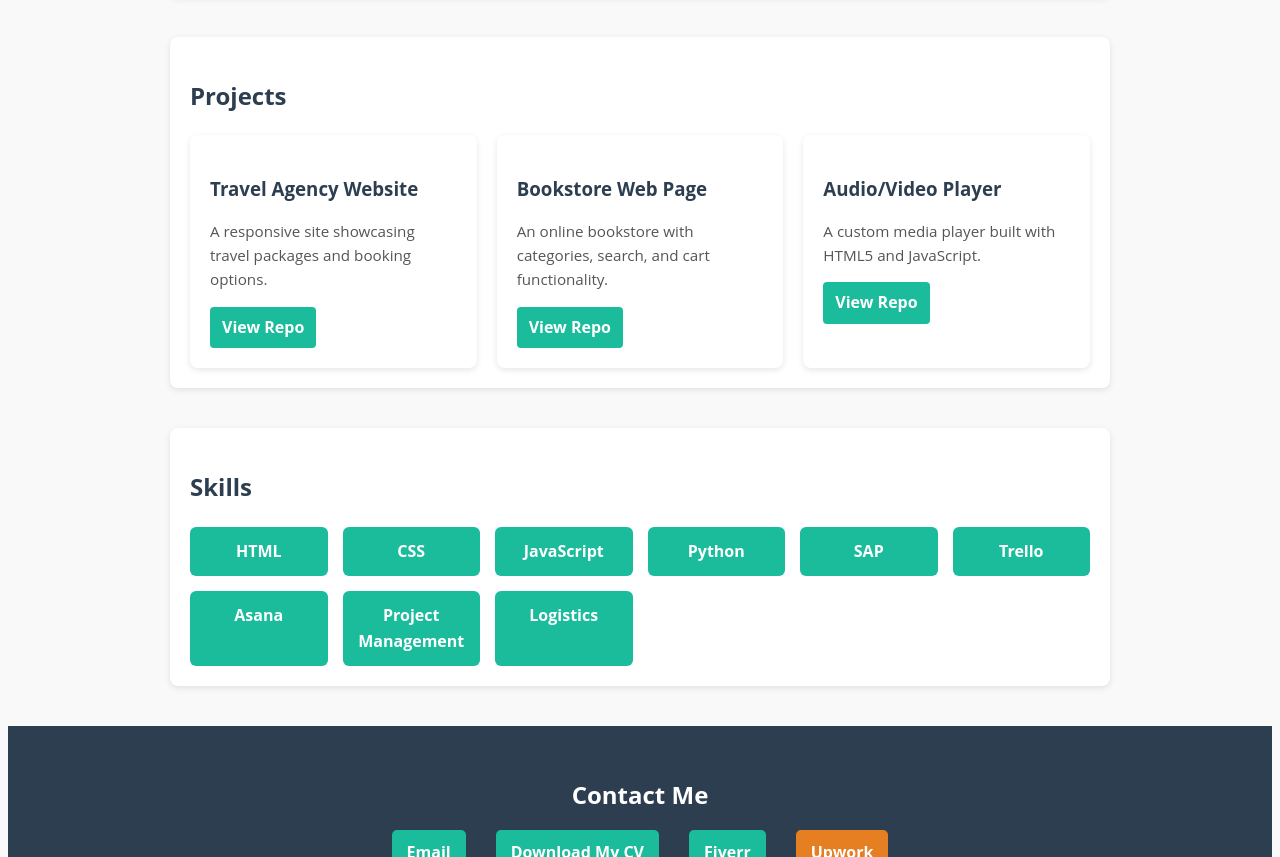
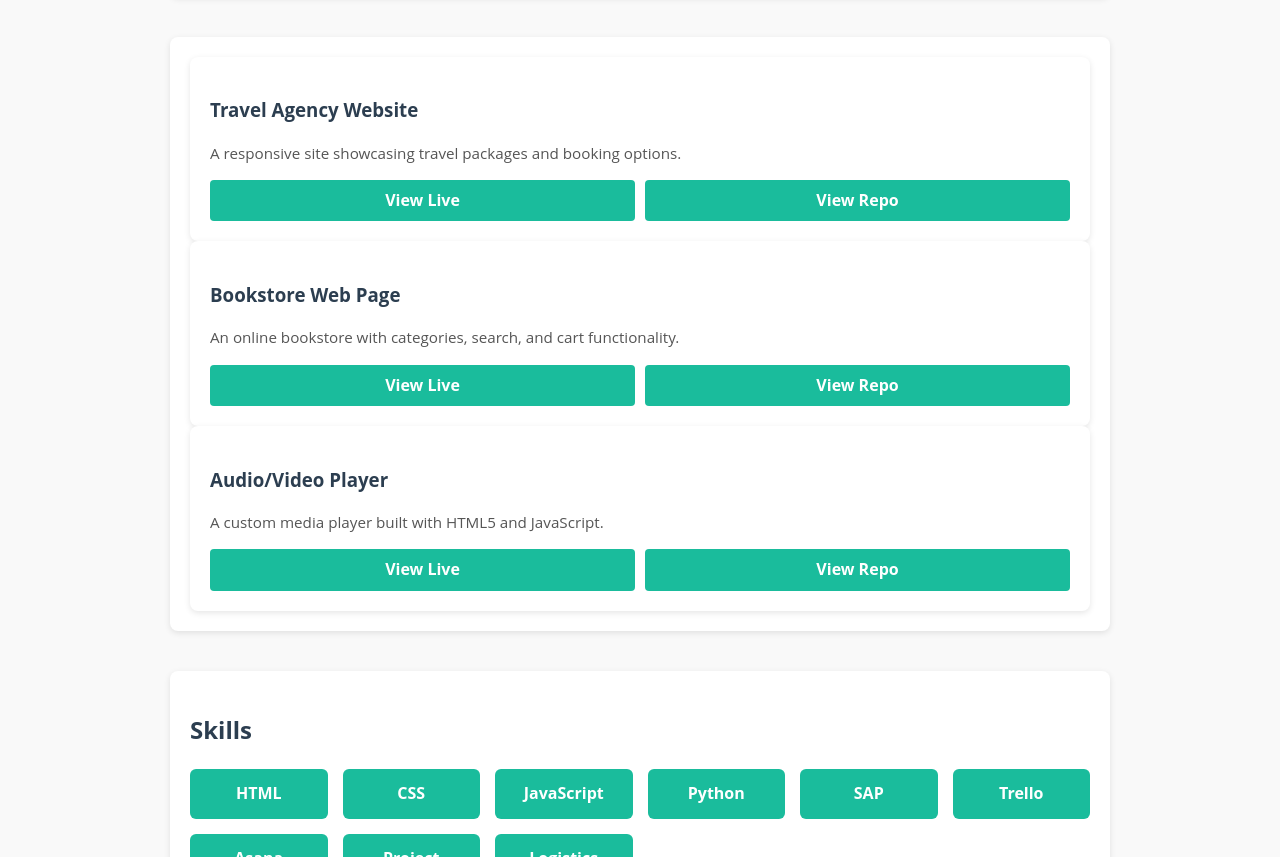
Before and after one commit to MphoChanza/Mpho-Chanza, a plain HTML site: page index.html in a window 1280 px wide. Shown: the part 928-1785 px from the top of the page. Drawn offline with Linux system fonts and the light colour scheme.

Commit message:
Add files via upload

```diff
--- a/index.html
+++ b/index.html
@@ -27,26 +27,33 @@ index.html
   </section>
 
 <section>
-  <h2>Projects</h2>
-  <div class="projects-grid">
   <div class="project-card">
   <h3>Travel Agency Website</h3>
   <p>A responsive site showcasing travel packages and booking options.</p>
-      <a href="https://github.com/MphoChanza/travel-agency" target="_blank">View Repo</a>
+  <div class="project-links">
+    <a href="https://mphochanza.github.io/travel-agency" target="_blank" class="live-btn">View Live</a>
+    <a href="https://github.com/MphoChanza/travel-agency" target="_blank" class="repo-btn">View Repo</a>
+  </div>
 </div>
 
 <div class="project-card">
   <h3>Bookstore Web Page</h3>
   <p>An online bookstore with categories, search, and cart functionality.</p>
-      <a href="https://github.com/MphoChanza/bookstore" target="_blank">View Repo</a>
+  <div class="project-links">
+    <a href="https://mphochanza.github.io/bookstore" target="_blank" class="live-btn">View Live</a>
+    <a href="https://github.com/MphoChanza/bookstore" target="_blank" class="repo-btn">View Repo</a>
+  </div>
 </div>
 
 <div class="project-card">
   <h3>Audio/Video Player</h3>
   <p>A custom media player built with HTML5 and JavaScript.</p>
-      <a href="https://github.com/MphoChanza/media-player" target="_blank">View Repo</a>
+  <div class="project-links">
+    <a href="https://mphochanza.github.io/media-player" target="_blank" class="live-btn">View Live</a>
+    <a href="https://github.com/MphoChanza/media-player" target="_blank" class="repo-btn">View Repo</a>
   </div>
 </div>
+
 </section>
 
 <section>
--- a/style.css
+++ b/style.css
@@ -242,3 +242,40 @@ footer h2 {
   background: #d35400;
   transform: scale(1.05);
 }
+.project-links {
+  display: flex;
+  gap: 10px;
+  margin-top: 10px;
+}
+
+.live-btn, .repo-btn {
+  flex: 1;
+  text-align: center;
+  padding: 8px 12px;
+  border-radius: 5px;
+  text-decoration: none;
+  font-weight: bold;
+  transition: background 0.2s ease, transform 0.2s ease;
+}
+
+/* Live button styling */
+.live-btn {
+  background: #1abc9c;
+  color: #fff;
+}
+
+.live-btn:hover {
+  background: #16a085;
+  transform: scale(1.05);
+}
+
+/* Repo button styling */
+.repo-btn {
+  background: #2c3e50;
+  color: #fff;
+}
+
+.repo-btn:hover {
+  background: #34495e;
+  transform: scale(1.05);
+}
```
Lines whose indentation alone changed are shown as unchanged.
